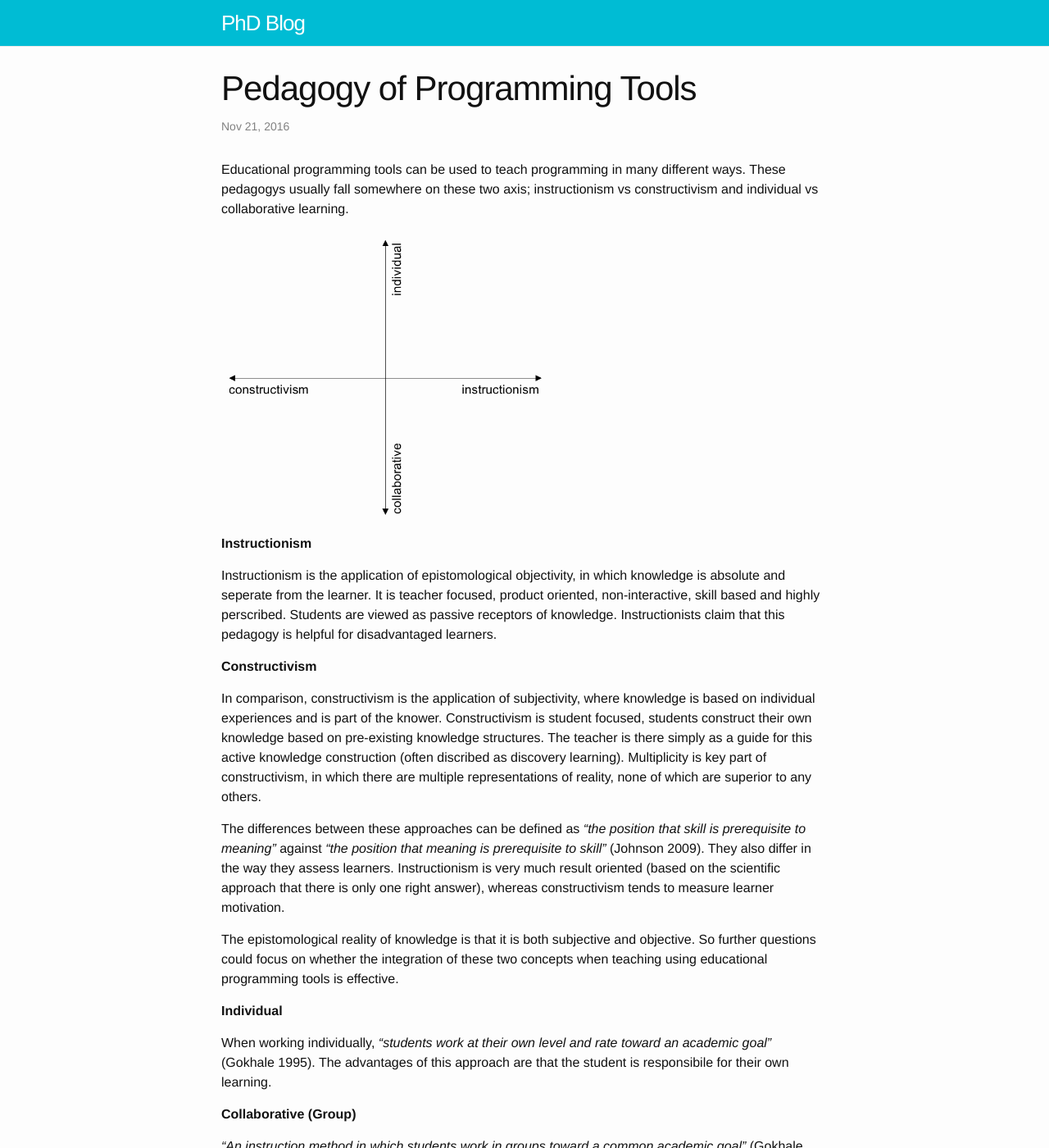
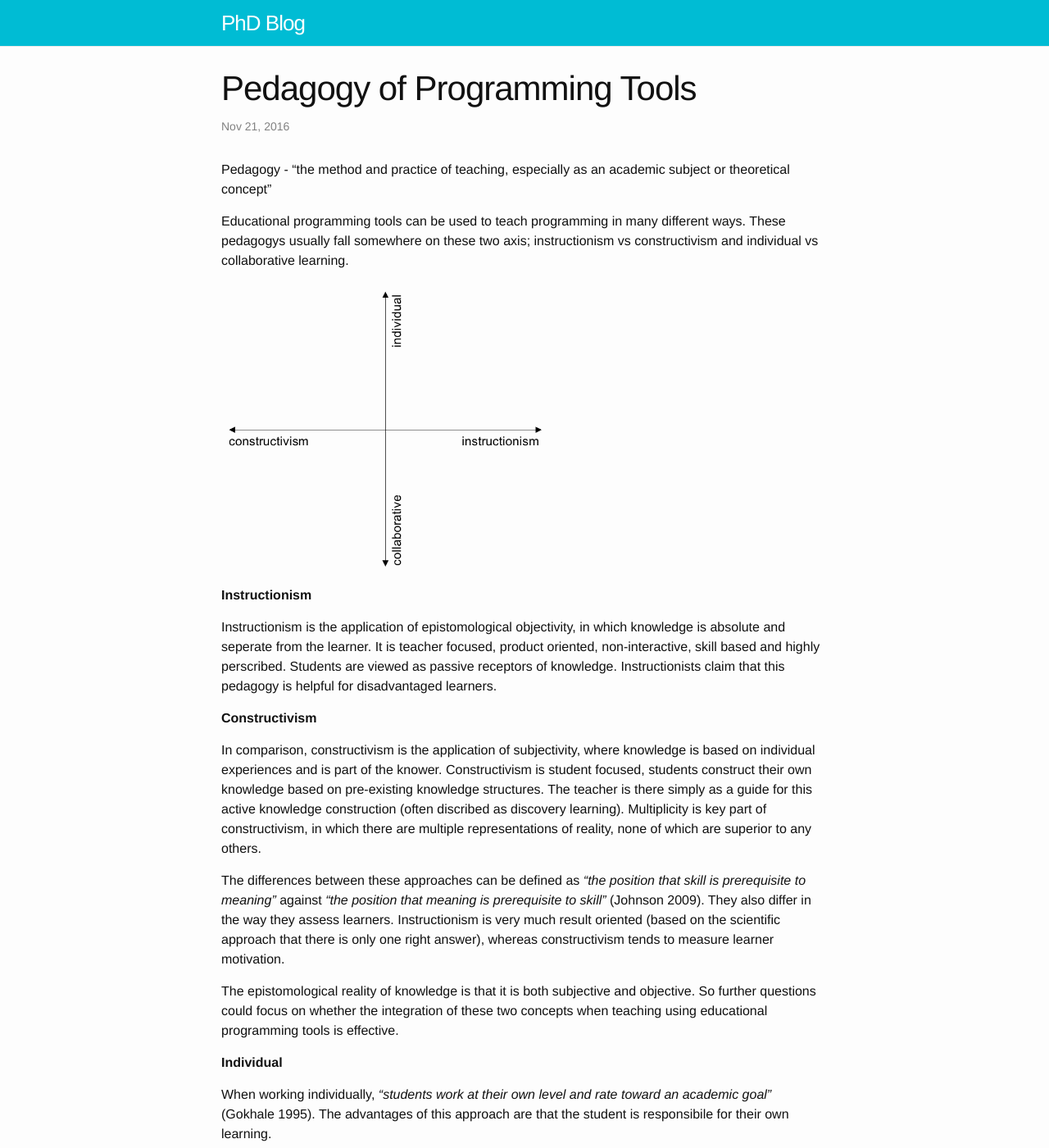
Before and after one commit to simonrose121/phd, a Jekyll site: the page built from _posts/2016-11-21-pedagogys.md, in a window 1280 px wide and 1400 px high. Shown: the whole window at 82% size. Built offline with Jekyll 4.4.1, drawn with Linux system fonts in a browser that asks for light colours; some of the changed lines change nothing that is shown; some of the changed text lies outside the part shown.

Commit message:
Pedagogy definition

```diff
--- a/_posts/2016-11-21-pedagogys.md
+++ b/_posts/2016-11-21-pedagogys.md
@@ -4,6 +4,8 @@ title:  "Pedagogy of Programming Tools"
 date:   2016-11-21 09:44:00 +0100
 categories: teaching
 ---
+
+Pedagogy - "the method and practice of teaching, especially as an academic subject or theoretical concept"
 
 Educational programming tools can be used to teach programming in many different ways. These pedagogys usually fall somewhere on these two axis; instructionism vs constructivism and individual vs collaborative learning.
 
@@ -29,7 +31,7 @@ When working individually, *"students work at their own level and rate toward an
 
 *"An instruction method in which students work in groups toward a common academic goal"* (Gokhale 1995). Cognitive load theory states that humans have both long term and working memory. Children develop their working memory as they get older, and are able to hold more and more information relating to a specific problem in their heads. Collaborative learning can assist in helping learners with weak working memory skills. An idea closely coupled with group cognition and even distributed cognition theory.
 
-### Pedagogical Approaches
+### Pedagogical Approaches using Programming Tools
 
 Seymour Papert defined constructionism as "learning by making, inventing, doing and creating". Logo and the tools that it inspired, such as Scratch, exemplify this pedagogical approach. However, educational programming tools like this can also be used with other pedagogical approaches. Although Scratch was designed based on constructivist principles, it can (and often is) used with an instructivist pedagogy in education. In a traditional classroom setting (teacher directing the class from the front), students are given set instructions to follow on their individual Scratch programs. Any mistakes are corrected and each program is identical to the next. This approach is also taken by tools such as Espresso Coding and Purple Mash that use the block-based programming of Scratch but supply the content in an instructionist fashion, limiting the student to learning each concept in a structured format. Programs are created in each lesson, and have to be adjusted until they have reached the "correct" solution.
 
```
